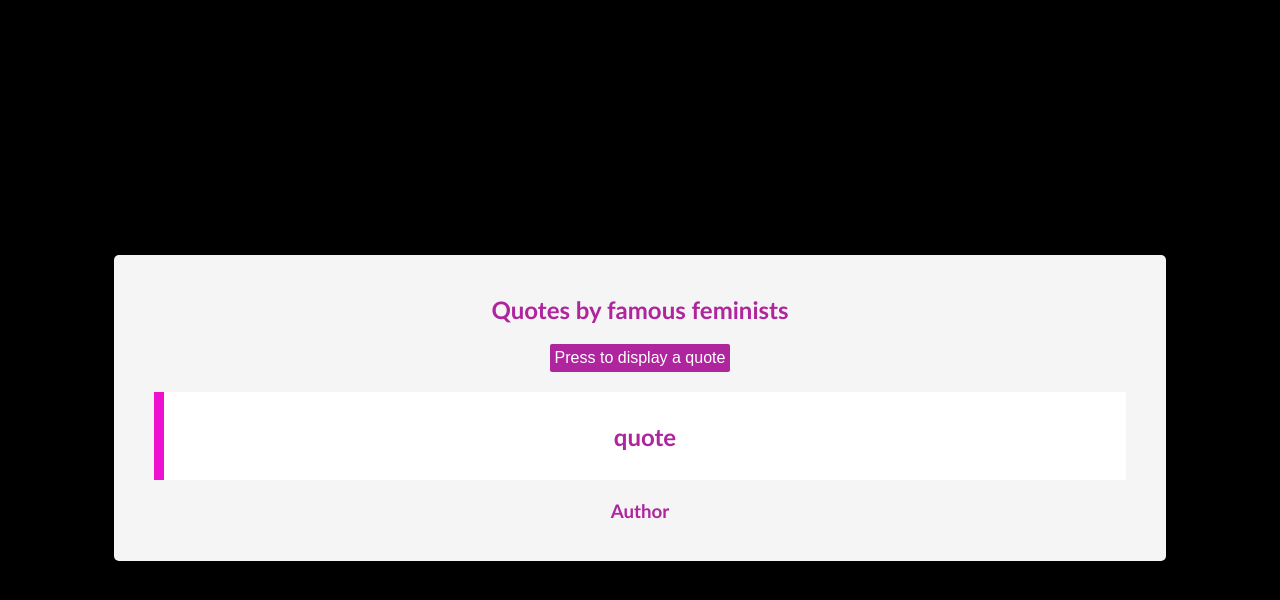
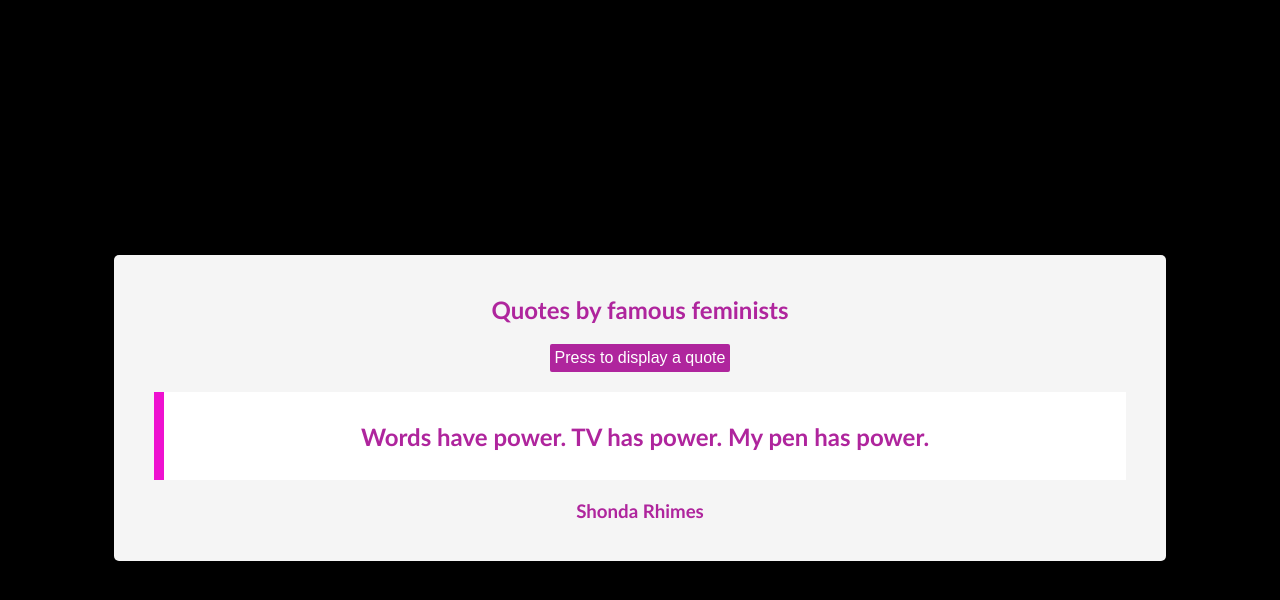
Before and after one commit to mariaabi82/quotes, a plain HTML site: page index.html in a window 1280 px wide. Both pictures are taken after a click on the button "Press to display a quote". Drawn offline with Linux system fonts and the light colour scheme.

Commit message:
fixed functionality

```diff
--- a/index.html
+++ b/index.html
@@ -5,7 +5,7 @@
     <meta name="viewport" content="width=device-width, initial-scale=1.0">
     <meta http-equiv="X-UA-Compatible" content="ie=edge">
     <link rel="stylesheet" href="main.css">
-    <title>Change Color</title>
+    <title>Famous Quotes by Feminists</title>
 </head>
 <body>
     <container class="container">
--- a/script.js
+++ b/script.js
@@ -201,7 +201,7 @@ quoteBtn.addEventListener('click', displayQuote);
 
 function displayQuote () {
     let number = Math.floor(Math.random()*quotes.length);
-
-    console.log(number);
-
+    // console.log(number);
+    quoteAuthor.innerHTML = quotes[number].name;
+    quote.innerHTML = quotes[number].quote;
 }
```
